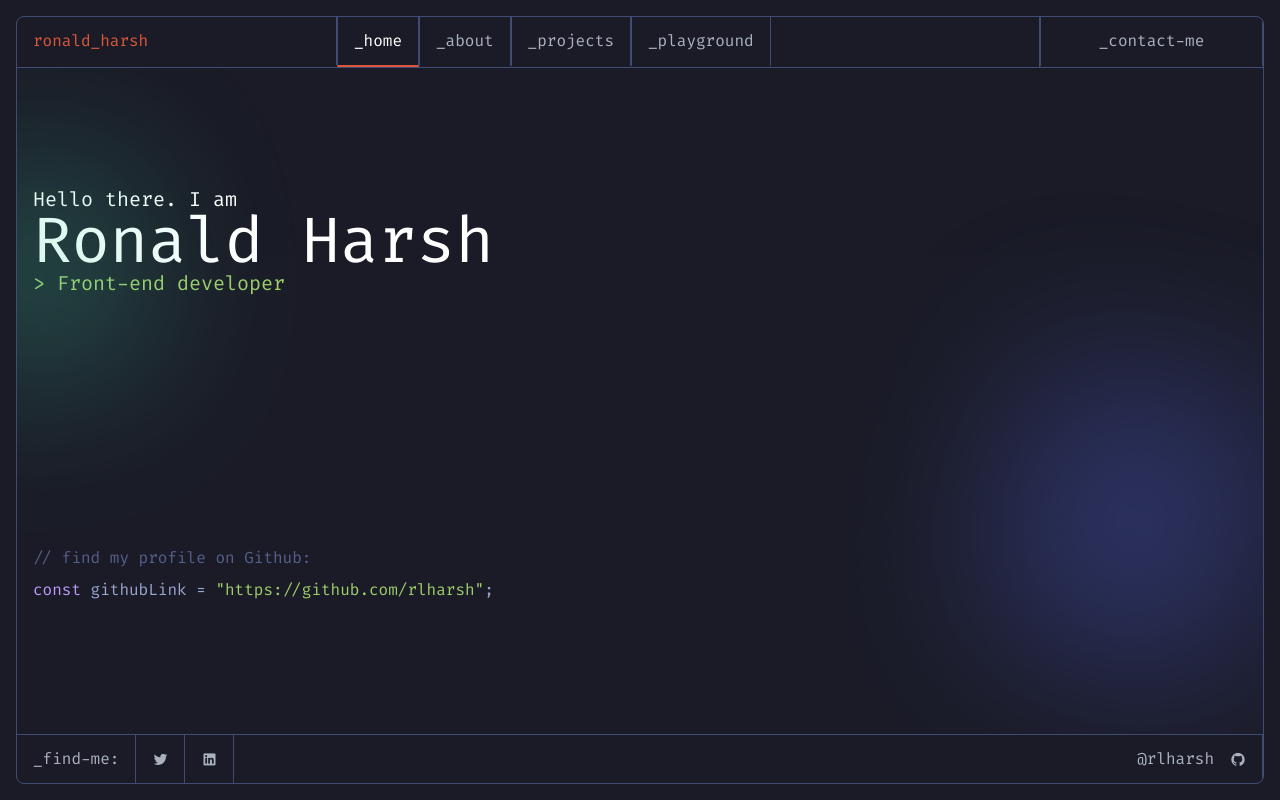
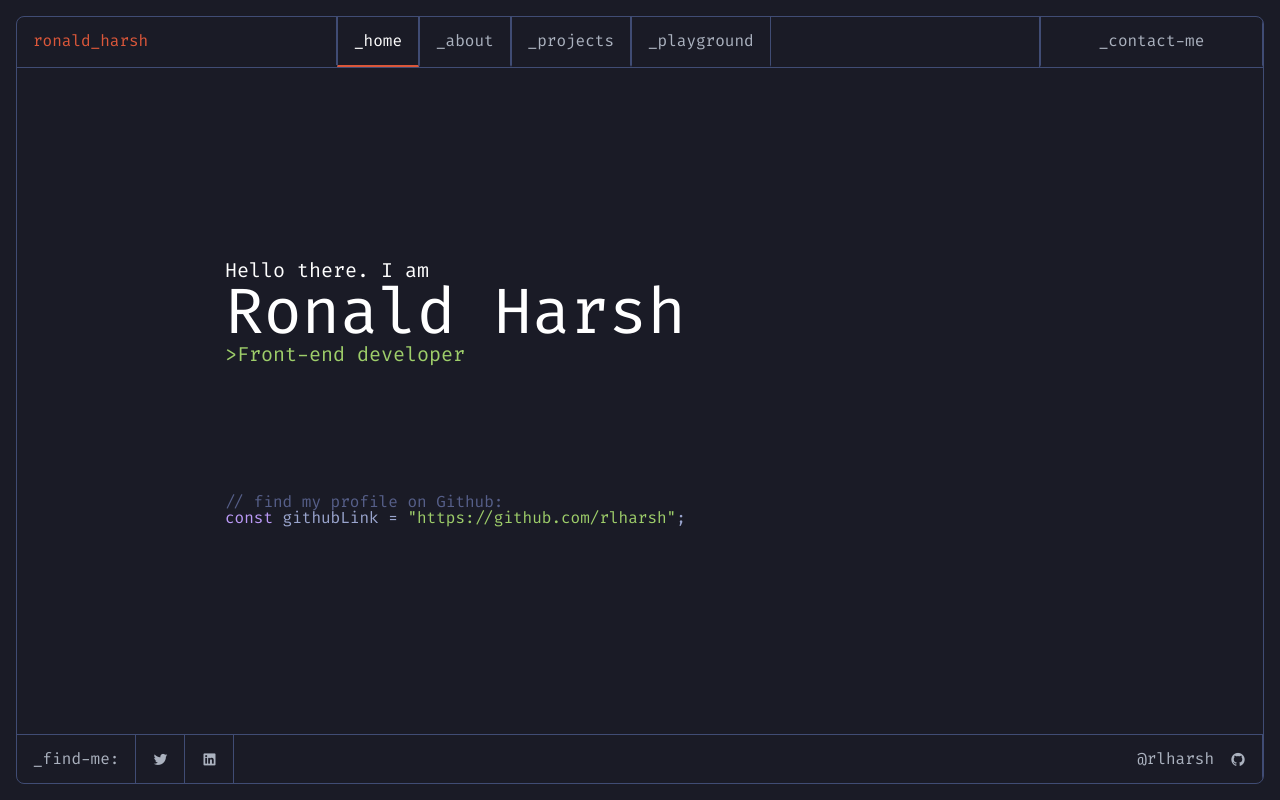
Before and after one commit to rlharsh/master-portfolio, a React (Vite) app: page / in a window 1280 px wide. Built offline with nearby package versions, Linux system fonts and the light colour scheme.

Commit message:
Update Home

```diff
--- a/src/Pages/Home/Home.jsx
+++ b/src/Pages/Home/Home.jsx
@@ -8,18 +8,15 @@ const Home = () => {
     <div className="main-container">
         <section className='introduction'>
             <div className='introduction__top'>
-                <div className="green-blob">d</div>
-                <div className="blue-blob"></div>
                 <p>Hello there. I am</p>
                 <h1>Ronald Harsh</h1>
-                <p><span className="green">> Front-end developer</span></p>
+                <p><span className="green">>Front-end developer</span></p>
             </div>
 
-            <CodeBlock
+           <CodeBlock
   language="javascript"
   value={
 `// find my profile on Github:
-
 const githubLink = "https://github.com/rlharsh";`
   }
 />
--- a/src/Pages/Home/home.css
+++ b/src/Pages/Home/home.css
@@ -7,6 +7,12 @@
   height: 100%;
   justify-content: space-around;
   overflow: hidden;
+}
+@media (min-width: 768px) {
+  .introduction {
+    justify-content: space-between;
+    padding: 12rem;
+  }
 }
 .introduction__top {
   position: relative;
@@ -31,6 +37,14 @@
   opacity: 0.4;
   filter: blur(87px);
 }
+@media (min-width: 768px) {
+  .green-blob {
+    top: 0rem;
+    left: 4rem;
+    width: 16rem;
+    height: 16rem;
+  }
+}
 
 .blue-blob {
   position: absolute;
@@ -38,11 +52,15 @@
   top: 12rem;
   width: 15.97813rem;
   height: 17.3155rem;
-  transform: rotate(13.508deg);
+  transform: rotate(32.508deg);
   flex-shrink: 0;
   background-color: #4D5BCE;
   opacity: 0.4;
   filter: blur(87px);
-  opacity: 0.4;
-  filter: blur(87px);
 }
+@media (min-width: 768px) {
+  .blue-blob {
+    bottom: 2rem;
+    right: 8rem;
+  }
+}
--- a/src/Pages/Home/home.scss
+++ b/src/Pages/Home/home.scss
@@ -1,3 +1,5 @@
+@import '../../../node_modules/gerillass/scss/gerillass';
+
 .introduction {
     display: flex;
     flex-direction: column;
@@ -6,6 +8,11 @@
     position: relative;
     height: 100%;
     justify-content: space-around;
+
+    @include breakpoint(min, medium) {
+        justify-content: space-between;
+        padding: 12rem;
+    }
 
     &__top {
         position: relative;
@@ -35,6 +42,14 @@
 
     opacity: 0.4;
     filter: blur(87px);
+
+    @include breakpoint(min, medium) {
+        top: 0rem;
+        left: 4rem;
+
+        width: 16rem;
+        height: 16rem;
+    }
 }
 
 .blue-blob {
@@ -43,13 +58,14 @@
     top: 12rem;
     width: 15.97813rem;
     height: 17.3155rem;
-    transform: rotate(13.508deg);
+    transform: rotate(32.508deg);
     flex-shrink: 0;
     background-color: #4D5BCE;
-
     opacity: 0.4;
     filter: blur(87px);
 
-    opacity: 0.4;
-    filter: blur(87px);
+    @include breakpoint(min, medium) {
+        bottom: 2rem;
+        right: 8rem;
+    }
 }
```
